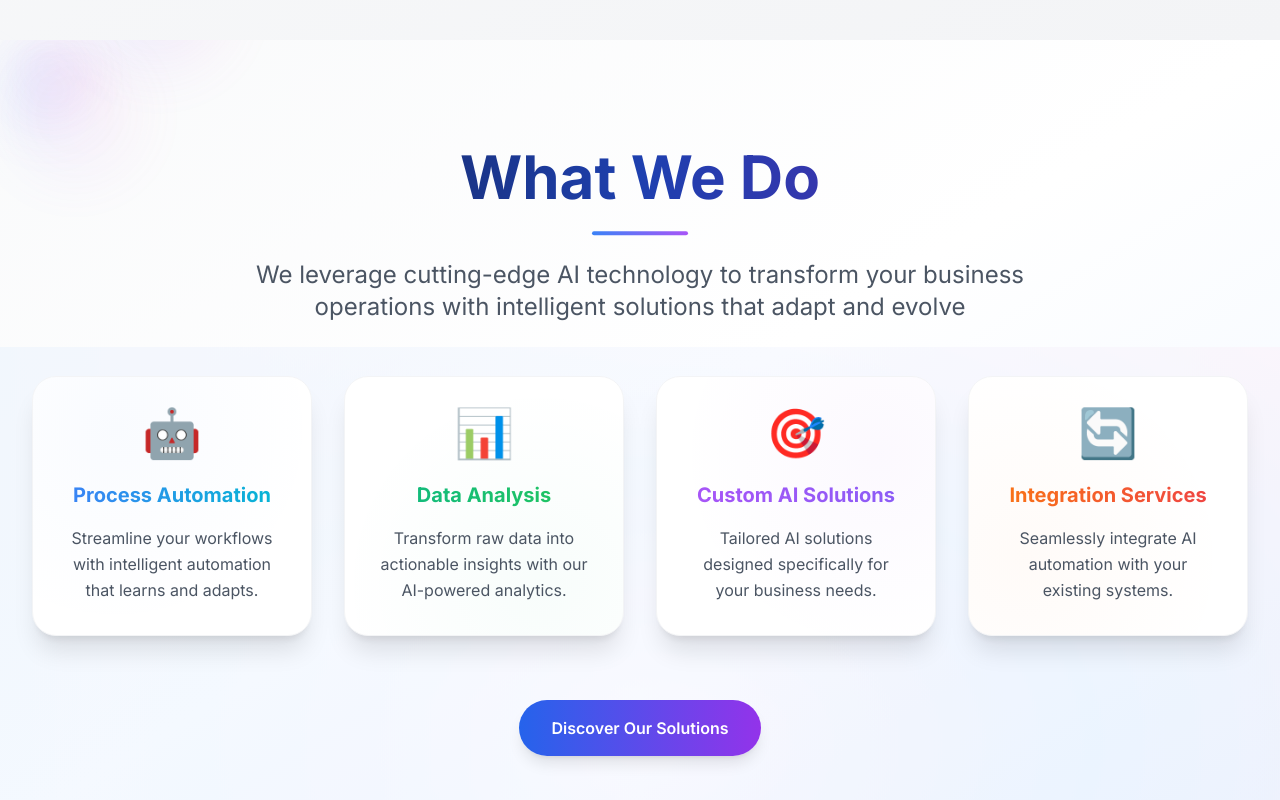
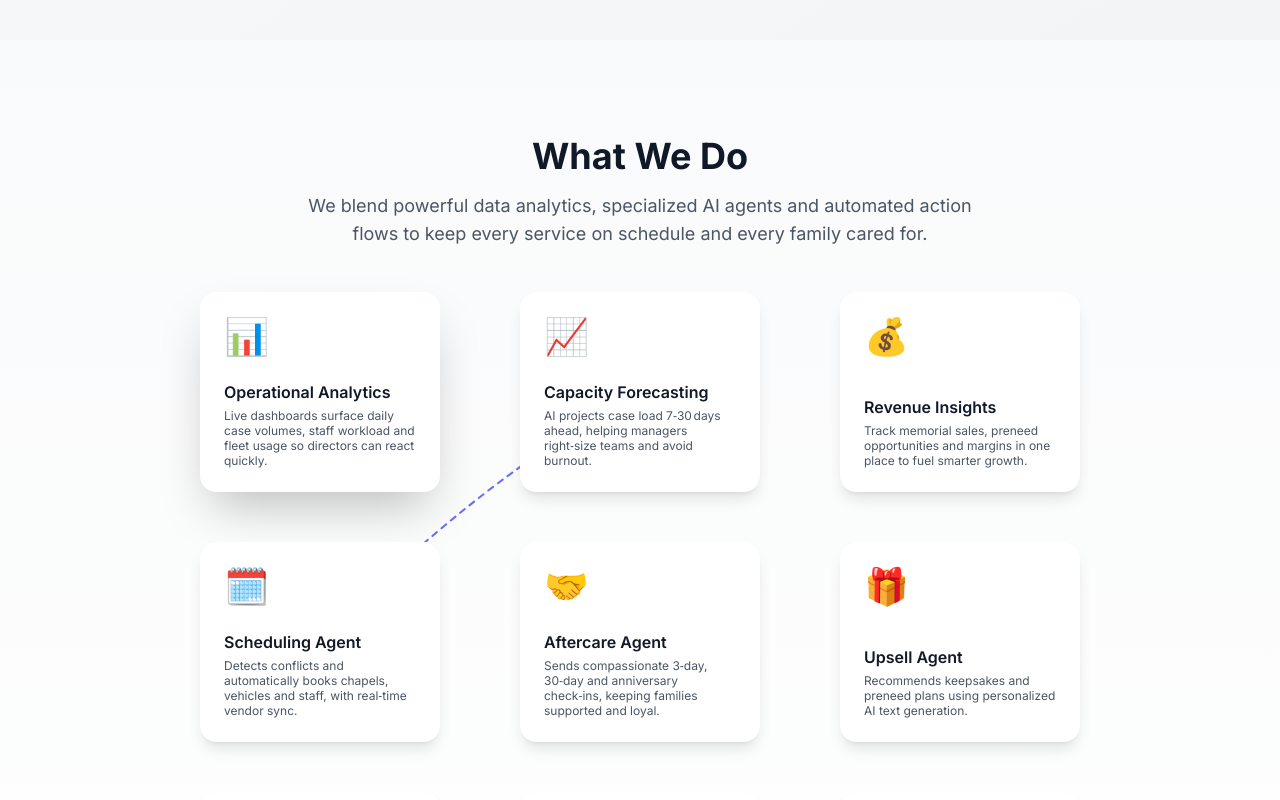
Before and after one commit to CX3302/businessWebsite, a Next.js app: page / in a window 1280 px wide. Shown: the part 760-1560 px from the top of the page. Built offline with nearby package versions, Linux system fonts and the light colour scheme.

Commit message:
updated WhatWeDo

```diff
--- a/app/components/Hero.tsx
+++ b/app/components/Hero.tsx
@@ -11,7 +11,7 @@ const Hero = () => {
         <div className="absolute -bottom-1/2 -left-1/4 w-96 h-96 bg-blue-100 rounded-full mix-blend-multiply filter blur-xl opacity-70" />
       </div>
 
-      <div className="relative max-w-7xl mx-auto px-4 sm:px-6 lg:px-8 py-20">
+      <div className="relative max-w-7xl mx-auto px-4 sm:px-6 lg:px-8 pt-20 pb-10">
         <div className="text-center">
           <motion.h1
             className="text-5xl md:text-7xl font-bold text-gray-900 mb-8"
--- a/app/components/WhatWeDo.tsx
+++ b/app/components/WhatWeDo.tsx
@@ -1,322 +1,277 @@
 'use client';
 
-import { motion, useScroll, useTransform, useSpring } from 'framer-motion';
-import { useRef, useState } from 'react';
+import { useEffect, useRef, useState } from 'react';
+import { motion, useMotionValue, useSpring, useTransform } from 'framer-motion';
 
+/*
+  =====================================================================
+  FuneralTech — «What We Do»
+  Animated three‑layer feature map inspired by Instalily.ai
+  ---------------------------------------------------------------------
+  • Row 1  ➜  Data Analytics     (insight generation)
+  • Row 2  ➜  AI Agents          (decision layer)
+  • Row 3  ➜  Action Items       (execution layer)
+  ---------------------------------------------------------------------
+  Visual behaviour
+  ‑ Cards cycle focus automatically every 3 s (autoplay).
+  ‑ Hovering a card pauses autoplay and highlights that card.
+  ‑ Connection lines have a continuous dash‑offset animation to suggest
+    data flow between layers.
+  =====================================================================
+*/
+
+/* -----------------------------
+   Data model for all features
+------------------------------*/
 const features = [
+  // Row 1 — Data Analytics
   {
-    title: 'Process Automation',
-    description: 'Streamline your workflows with intelligent automation that learns and adapts.',
-    icon: '🤖',
+    id: 'operational-analytics',
+    title: 'Operational Analytics',
+    description:
+      'Live dashboards surface daily case volumes, staff workload and fleet usage so directors can react quickly.',
+    icon: '📊',
     color: 'from-blue-500 to-cyan-500',
-    bgPattern: 'radial-gradient(circle at 30% 20%, rgba(59, 130, 246, 0.1) 0%, transparent 70%)'
+    connections: ['scheduling-agent', 'capacity-forecast', 'revenue-insights']
   },
   {
-    title: 'Data Analysis',
-    description: 'Transform raw data into actionable insights with our AI-powered analytics.',
-    icon: '📊',
-    color: 'from-emerald-500 to-green-500',
-    bgPattern: 'radial-gradient(circle at 70% 80%, rgba(16, 185, 129, 0.1) 0%, transparent 70%)'
+    id: 'capacity-forecast',
+    title: 'Capacity Forecasting',
+    description: 'AI projects case load 7‑30 days ahead, helping managers right‑size teams and avoid burnout.',
+    icon: '📈',
+    color: 'from-indigo-500 to-purple-500',
+    connections: ['scheduling-agent', 'operational-analytics']
   },
   {
-    title: 'Custom AI Solutions',
-    description: 'Tailored AI solutions designed specifically for your business needs.',
-    icon: '🎯',
-    color: 'from-purple-500 to-violet-500',
-    bgPattern: 'radial-gradient(circle at 80% 30%, rgba(147, 51, 234, 0.1) 0%, transparent 70%)'
+    id: 'revenue-insights',
+    title: 'Revenue Insights',
+    description: 'Track memorial sales, preneed opportunities and margins in one place to fuel smarter growth.',
+    icon: '💰',
+    color: 'from-emerald-500 to-green-500',
+    connections: ['upsell-agent', 'keepsake-checkout']
+  },
+  // Row 2 — AI Agents
+  {
+    id: 'scheduling-agent',
+    title: 'Scheduling Agent',
+    description: 'Detects conflicts and automatically books chapels, vehicles and staff, with real‑time vendor sync.',
+    icon: '🗓️',
+    color: 'from-purple-500 to-pink-500',
+    connections: ['real-time-alerts', 'aftercare-agent']
   },
   {
-    title: 'Integration Services',
-    description: 'Seamlessly integrate AI automation with your existing systems.',
-    icon: '🔄',
+    id: 'aftercare-agent',
+    title: 'Aftercare Agent',
+    description: 'Sends compassionate 3‑day, 30‑day and anniversary check‑ins, keeping families supported and loyal.',
+    icon: '🤝',
+    color: 'from-teal-500 to-emerald-500',
+    connections: ['follow-up-flow', 'capacity-forecast']
+  },
+  {
+    id: 'upsell-agent',
+    title: 'Upsell Agent',
+    description: 'Recommends keepsakes and preneed plans using personalized AI text generation.',
+    icon: '🎁',
+    color: 'from-pink-500 to-rose-500',
+    connections: ['keepsake-checkout', 'revenue-insights']
+  },
+  // Row 3 — Action Items
+  {
+    id: 'real-time-alerts',
+    title: 'Real-Time Alerts',
+    description: 'Instant Slack/SMS notifications when schedule conflicts or last‑minute cases appear.',
+    icon: '🚨',
     color: 'from-orange-500 to-red-500',
-    bgPattern: 'radial-gradient(circle at 20% 70%, rgba(249, 115, 22, 0.1) 0%, transparent 70%)'
+    connections: []
+  },
+  {
+    id: 'follow-up-flow',
+    title: 'Family Follow‑Up Flow',
+    description: 'Automated CRM tasks and message sequences ensure no family slips through the cracks.',
+    icon: '📱',
+    color: 'from-yellow-500 to-orange-500',
+    connections: []
+  },
+  {
+    id: 'keepsake-checkout',
+    title: 'Keepsake Checkout',
+    description: 'Shopify‑powered cart (→ Stripe → QuickBooks) for memorial products synced with after‑care messages.',
+    icon: '🛒',
+    color: 'from-indigo-500 to-blue-500',
+    connections: []
   }
-];
+] as const;
 
-// Floating orb component for background animation
-const FloatingOrb = ({ delay = 0, duration = 20, size = 100, opacity = 0.1 }: {
-  delay?: number;
-  duration?: number;
-  size?: number;
-  opacity?: number;
-}) => {
+/* -----------------------------
+   Helper component — ConnectionLine
+------------------------------*/
+const ConnectionLine = ({ from, to }: { from: { x: number; y: number }; to: { x: number; y: number } }) => {
+  if (!from || !to) return null;
+  const midX = (from.x + to.x) / 2;
+  const midY = (from.y + to.y) / 2 - 40;
+  const path = `M ${from.x} ${from.y} Q ${midX} ${midY} ${to.x} ${to.y}`;
+
   return (
-    <motion.div
-      className="absolute rounded-full bg-gradient-to-r from-blue-400 via-purple-500 to-pink-400 blur-xl"
-      style={{
-        width: size,
-        height: size,
-        opacity: opacity,
-      }}
-      animate={{
-        x: [0, 100, 0, -100, 0],
-        y: [0, -100, 0, 100, 0],
-        scale: [1, 1.2, 1, 0.8, 1],
-      }}
-      transition={{
-        duration: duration,
-        delay: delay,
-        repeat: Infinity,
-        ease: "easeInOut",
-      }}
+    <motion.path
+      d={path}
+      fill="none"
+      stroke="url(#gradient)"
+      strokeWidth="2"
+      strokeLinecap="round"
+      strokeDasharray="6 6"
+      /* dash‑offset animation gives perpetual motion */
+      animate={{ strokeDashoffset: [12, 0] }}
+      transition={{ duration: 1.5, repeat: Infinity, ease: 'linear' }}
     />
   );
 };
 
-// 3D Feature Card Component
-const FeatureCard = ({ feature, index }: { feature: typeof features[0]; index: number }) => {
-  const [isHovered, setIsHovered] = useState(false);
-  const cardRef = useRef<HTMLDivElement>(null);
+/* -----------------------------
+   Helper component — FeatureCard
+------------------------------*/
+const FeatureCard = ({ feature, position, isFocused, setFocus }: any) => {
+  /* subtle 3‑D tilt on mouse */
+  const mouseX = useMotionValue(0);
+  const mouseY = useMotionValue(0);
+  const rotateX = useSpring(useTransform(mouseY, [-80, 80], [10, -10]));
+  const rotateY = useSpring(useTransform(mouseX, [-80, 80], [-10, 10]));
 
-  const springConfig = { stiffness: 100, damping: 15 };
-  const x = useSpring(0, springConfig);
-  const y = useSpring(0, springConfig);
-  const rotateX = useSpring(0, springConfig);
-  const rotateY = useSpring(0, springConfig);
-
-  const handleMouseMove = (event: React.MouseEvent<HTMLDivElement>) => {
-    if (!cardRef.current) return;
-
-    const rect = cardRef.current.getBoundingClientRect();
-    const centerX = rect.left + rect.width / 2;
-    const centerY = rect.top + rect.height / 2;
-
-    const rotateXValue = (event.clientY - centerY) / 10;
-    const rotateYValue = (centerX - event.clientX) / 10;
-
-    rotateX.set(rotateXValue);
-    rotateY.set(rotateYValue);
-    x.set((event.clientX - centerX) / 20);
-    y.set((event.clientY - centerY) / 20);
-  };
-
-  const handleMouseLeave = () => {
-    setIsHovered(false);
-    rotateX.set(0);
-    rotateY.set(0);
-    x.set(0);
-    y.set(0);
+  const handleMove = (e: React.MouseEvent<HTMLDivElement>) => {
+    const rect = e.currentTarget.getBoundingClientRect();
+    mouseX.set(e.clientX - rect.left - rect.width / 2);
+    mouseY.set(e.clientY - rect.top - rect.height / 2);
+    setFocus(feature.id);
   };
 
   return (
     <motion.div
-      ref={cardRef}
-      className="relative group cursor-pointer"
-      style={{
-        x,
-        y,
-        rotateX,
-        rotateY,
-        transformStyle: "preserve-3d",
-      }}
-      initial={{ opacity: 0, z: -100 }}
-      whileInView={{ opacity: 1, z: 0 }}
-      viewport={{ once: true }}
-      transition={{
-        duration: 0.8,
-        delay: index * 0.2,
-        type: "spring",
-        stiffness: 100,
-        damping: 15
-      }}
-      onMouseMove={handleMouseMove}
-      onMouseEnter={() => setIsHovered(true)}
-      onMouseLeave={handleMouseLeave}
-      whileHover={{ scale: 1.05 }}
+      className="absolute"
+      style={{ left: position.x - 120, top: position.y - 100, width: 240, height: 200, rotateX, rotateY, transformPerspective: 800 }}
+      initial={{ opacity: 0, scale: 0 }}
+      animate={{ opacity: 1, scale: 1 }}
+      transition={{ duration: 0.4 }}
+      onMouseMove={handleMove}
+      onMouseLeave={() => setFocus(null)}
     >
-      {/* Card Background with Gradient */}
-      <div
-        className="relative bg-white rounded-3xl p-8 shadow-xl border border-gray-100 overflow-hidden transition-all duration-500"
-        style={{
-          background: isHovered ? `linear-gradient(135deg, white 0%, rgba(255,255,255,0.9) 100%), ${feature.bgPattern}` : 'white',
-          transform: isHovered ? 'translateZ(20px)' : 'translateZ(0px)',
-        }}
+      <motion.div
+        className={`relative w-full h-full bg-white rounded-2xl p-6 cursor-pointer overflow-hidden group ${isFocused ? 'shadow-2xl' : 'shadow-lg'}`}
+        whileHover={{ scale: 1.05 }}
       >
-        {/* Animated Background Pattern */}
-        <div className="absolute inset-0 opacity-30">
-          <motion.div
-            className="absolute inset-0"
-            style={{ background: feature.bgPattern }}
-            animate={{
-              backgroundPosition: isHovered ? ['0% 0%', '100% 100%'] : ['0% 0%', '0% 0%'],
-            }}
-            transition={{ duration: 2, repeat: Infinity, repeatType: "reverse" }}
-          />
+        {/* Glow */}
+        <motion.div
+          className={`absolute -inset-px rounded-2xl bg-gradient-to-br ${feature.color} blur-lg`}
+          style={{ opacity: isFocused ? 0.8 : 0.15, zIndex: -1 }}
+          animate={{ opacity: [0.15, 0.4, 0.15] }}
+          transition={{ duration: 4, repeat: Infinity, repeatType: 'mirror' }}
+        />
+        {/* Content */}
+        <div className="relative z-10 h-full flex flex-col justify-between">
+          <div className="text-4xl">{feature.icon}</div>
+          <div>
+            <h3 className="text-base font-semibold text-gray-900 mb-1">{feature.title}</h3>
+            <p className="text-xs text-gray-600 leading-tight">{feature.description}</p>
+          </div>
         </div>
-
-        {/* Floating Icon */}
-        <motion.div
-          className="relative z-10 text-5xl mb-6 flex justify-center"
-          animate={{
-            y: isHovered ? [-5, 5, -5] : [0],
-            rotateY: isHovered ? [0, 360] : [0],
-          }}
-          transition={{
-            y: { duration: 2, repeat: Infinity, ease: "easeInOut" },
-            rotateY: { duration: 1.5, ease: "easeInOut" }
-          }}
-          style={{
-            transformStyle: "preserve-3d",
-            transform: isHovered ? 'translateZ(30px)' : 'translateZ(10px)',
-          }}
-        >
-          {feature.icon}
-        </motion.div>
-
-        {/* Title with Gradient */}
-        <motion.h3
-          className={`text-xl font-bold mb-4 text-center bg-gradient-to-r ${feature.color} bg-clip-text text-transparent`}
-          style={{
-            transform: isHovered ? 'translateZ(20px)' : 'translateZ(0px)',
-          }}
-          animate={{
-            backgroundPosition: isHovered ? ['0% 50%', '100% 50%', '0% 50%'] : ['0% 50%'],
-          }}
-          transition={{ duration: 2, repeat: Infinity }}
-        >
-          {feature.title}
-        </motion.h3>
-
-        {/* Description */}
-        <motion.p
-          className="text-gray-600 text-center leading-relaxed"
-          style={{
-            transform: isHovered ? 'translateZ(15px)' : 'translateZ(0px)',
-          }}
-        >
-          {feature.description}
-        </motion.p>
-
-        {/* Glow Effect */}
-        <motion.div
-          className={`absolute inset-0 rounded-3xl bg-gradient-to-r ${feature.color} opacity-0 blur-xl -z-10`}
-          animate={{
-            opacity: isHovered ? 0.2 : 0,
-          }}
-          transition={{ duration: 0.3 }}
-        />
-
-        {/* Interactive Particles */}
-        {isHovered && (
-          <div className="absolute inset-0 pointer-events-none">
-            {[...Array(6)].map((_, i) => (
-              <motion.div
-                key={i}
-                className="absolute w-1 h-1 bg-blue-400 rounded-full"
-                initial={{
-                  x: Math.random() * 300,
-                  y: Math.random() * 200,
-                  opacity: 0,
-                }}
-                animate={{
-                  y: Math.random() * 200 - 50,
-                  opacity: [0, 1, 0],
-                }}
-                transition={{
-                  duration: 2,
-                  delay: i * 0.1,
-                  repeat: Infinity,
-                }}
-              />
-            ))}
-          </div>
-        )}
-      </div>
+      </motion.div>
     </motion.div>
   );
 };
 
+/* -----------------------------
+   Main component — WhatWeDo
+------------------------------*/
 const WhatWeDo = () => {
-  const containerRef = useRef<HTMLElement>(null);
-  const { scrollYProgress } = useScroll({
-    target: containerRef,
-    offset: ["start end", "end start"]
-  });
+  // Layout calcs
+  const containerRef = useRef<HTMLDivElement>(null);
+  const [positions, setPositions] = useState<Record<string, { x: number; y: number }>>({});
+  const layout = [
+    ['operational-analytics', 'capacity-forecast', 'revenue-insights'],
+    ['scheduling-agent', 'aftercare-agent', 'upsell-agent'],
+    ['real-time-alerts', 'follow-up-flow', 'keepsake-checkout']
+  ];
 
-  const backgroundY = useTransform(scrollYProgress, [0, 1], ["0%", "50%"]);
-  const textY = useTransform(scrollYProgress, [0, 1], ["0%", "20%"]);
+  useEffect(() => {
+    const calc = () => {
+      if (!containerRef.current) return;
+      const w = containerRef.current.offsetWidth;
+      const cardW = 240;
+      const hSpacing = 320;
+      const vSpacing = 250;
+      const temp: Record<string, { x: number; y: number }> = {};
+      layout.forEach((row, r) => {
+        const rowWidth = row.length * hSpacing - (hSpacing - cardW);
+        const startX = (w - rowWidth) / 2 + cardW / 2;
+        const y = 80 + r * vSpacing;
+        row.forEach((id, c) => (temp[id] = { x: startX + c * hSpacing, y }));
+      });
+      setPositions(temp);
+    };
+    calc();
+    window.addEventListener('resize', calc);
+    return () => window.removeEventListener('resize', calc);
+  }, []);
+
+  // Autoplay focus cycling
+  const [focus, setFocus] = useState<string | null>(null);
+  const focusRef = useRef<boolean>(false);
+
+  useEffect(() => {
+    focusRef.current = !!focus;
+  }, [focus]);
+
+  useEffect(() => {
+    const interval = setInterval(() => {
+      if (focusRef.current) return; // pause on hover
+      setFocus(prev => {
+        const idx = features.findIndex(f => f.id === prev);
+        const next = features[(idx + 1) % features.length];
+        return next.id;
+      });
+    }, 3000);
+    return () => clearInterval(interval);
+  }, []);
+
+  // Connections for all features
+  const allConnections = features.flatMap(f =>
+    f.connections.map(to => ({ from: positions[f.id], to: positions[to], key: `${f.id}-${to}` }))
+  );
 
   return (
-    <section ref={containerRef} className="relative py-20 bg-gradient-to-br from-gray-50 via-white to-blue-50 overflow-hidden">
-      {/* Animated Background Elements */}
-      <div className="absolute inset-0 overflow-hidden">
-        <FloatingOrb delay={0} duration={25} size={120} opacity={0.08} />
-        <FloatingOrb delay={5} duration={30} size={80} opacity={0.06} />
-        <FloatingOrb delay={10} duration={20} size={150} opacity={0.04} />
-        <FloatingOrb delay={15} duration={35} size={100} opacity={0.07} />
-      </div>
-
-      {/* Mesh Gradient Background */}
-      <motion.div
-        className="absolute inset-0 opacity-30"
-        style={{ y: backgroundY }}
-      >
-        <div className="absolute inset-0 bg-gradient-to-r from-blue-100 via-purple-50 to-pink-100" />
-        <div className="absolute inset-0 bg-[radial-gradient(ellipse_at_center,_var(--tw-gradient-stops))] from-transparent via-blue-100 to-transparent" />
-      </motion.div>
-
-      <div className="relative z-10 max-w-7xl mx-auto px-4 sm:px-6 lg:px-8">
-        {/* Header Section */}
-        <motion.div
-          className="text-center mb-20"
-          style={{ y: textY }}
-        >
-          <motion.h2
-            className="text-5xl md:text-6xl font-bold mb-6 bg-gradient-to-r from-gray-900 via-blue-800 to-purple-800 bg-clip-text text-transparent"
-            initial={{ opacity: 0, y: 50, scale: 0.9 }}
-            whileInView={{ opacity: 1, y: 0, scale: 1 }}
-            viewport={{ once: true }}
-            transition={{ duration: 0.8, type: "spring", stiffness: 100 }}
-          >
+    <section className="py-24 bg-gradient-to-b from-gray-50 to-white overflow-hidden">
+      <div className="max-w-7xl mx-auto px-4 sm:px-6 lg:px-8">
+        <div className="text-center mb-16">
+          <motion.h2 className="text-4xl font-bold text-gray-900" initial={{ opacity: 0, y: 20 }} whileInView={{ opacity: 1, y: 0 }} viewport={{ once: true }} transition={{ duration: 0.6 }}>
             What We Do
           </motion.h2>
-
-          <motion.div
-            className="w-24 h-1 bg-gradient-to-r from-blue-500 to-purple-500 mx-auto mb-6 rounded-full"
-            initial={{ width: 0 }}
-            whileInView={{ width: 96 }}
-            viewport={{ once: true }}
-            transition={{ duration: 1, delay: 0.5 }}
-          />
-
-          <motion.p
-            className="text-xl md:text-2xl text-gray-600 max-w-3xl mx-auto leading-relaxed"
-            initial={{ opacity: 0, y: 30 }}
-            whileInView={{ opacity: 1, y: 0 }}
-            viewport={{ once: true }}
-            transition={{ duration: 0.8, delay: 0.3 }}
-          >
-            We leverage cutting-edge AI technology to transform your business operations with intelligent solutions that adapt and evolve
+          <motion.p className="text-lg text-gray-600 max-w-2xl mx-auto mt-4" initial={{ opacity: 0, y: 20 }} whileInView={{ opacity: 1, y: 0 }} viewport={{ once: true }} transition={{ duration: 0.6, delay: 0.2 }}>
+            We blend powerful data analytics, specialized AI agents and automated action flows to keep every service on schedule and every family cared for.
           </motion.p>
-        </motion.div>
-
-        {/* Features Grid */}
-        <div className="grid grid-cols-1 md:grid-cols-2 lg:grid-cols-4 gap-8">
-          {features.map((feature, index) => (
-            <FeatureCard key={feature.title} feature={feature} index={index} />
-          ))}
         </div>
 
-        {/* Bottom CTA */}
-        <motion.div
-          className="text-center mt-16"
-          initial={{ opacity: 0 }}
-          whileInView={{ opacity: 1 }}
-          viewport={{ once: true }}
-          transition={{ duration: 1, delay: 1 }}
-        >
-          <motion.button
-            className="px-8 py-4 bg-gradient-to-r from-blue-600 to-purple-600 text-white font-semibold rounded-full shadow-lg hover:shadow-xl transition-all duration-300"
-            whileHover={{
-              scale: 1.05,
-              boxShadow: "0 20px 40px rgba(0,0,0,0.2)"
-            }}
-            whileTap={{ scale: 0.95 }}
-          >
-            Discover Our Solutions
-          </motion.button>
-        </motion.div>
+        <div ref={containerRef} className="relative h-[760px] mx-auto">
+          {/* SVG lines */}
+          <svg className="absolute inset-0 w-full h-full pointer-events-none">
+            <defs>
+              <linearGradient id="gradient" x1="0%" y1="0%" x2="100%" y2="100%">
+                <stop offset="0%" stopColor="#8B5CF6" />
+                <stop offset="100%" stopColor="#3B82F6" />
+              </linearGradient>
+            </defs>
+            {allConnections.map(({ from, to, key }) => from && to && from.y < to.y && <ConnectionLine key={key} from={from} to={to} />)}
+          </svg>
+
+          {/* Feature cards */}
+          {Object.keys(positions).length > 0 &&
+            features.map(f => (
+              <FeatureCard
+                key={f.id}
+                feature={f}
+                position={positions[f.id]}
+                isFocused={focus === f.id}
+                setFocus={setFocus}
+              />
+            ))}
+        </div>
       </div>
     </section>
   );
```
